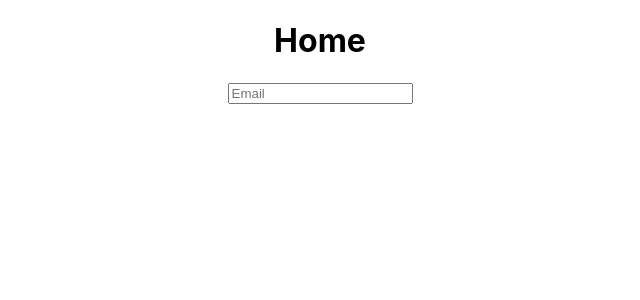
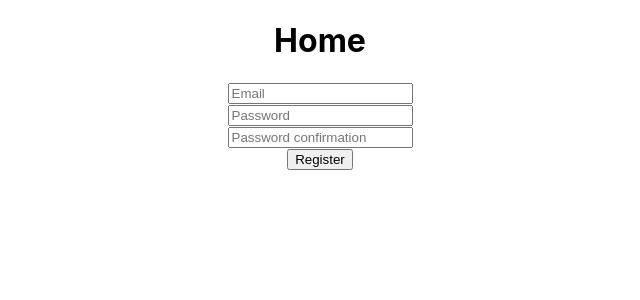
Before and after one commit to nils-vanderwerf/final-project-axi-disability-care-frontend, a React (Create React App) app: page / in a window 1280 px wide. Shown: the top 300 px of the page, without its empty margins (320-960 px from the left). Built offline with nearby package versions, Linux system fonts and the light colour scheme.

Commit message:
Can add user to API

```diff
--- a/src/components/auth/Registration.js
+++ b/src/components/auth/Registration.js
@@ -1,3 +1,4 @@
+import axios from 'axios';
 import React, { Component } from 'react'
 
 export default class Registration extends Component {
@@ -16,10 +17,27 @@ export default class Registration extends Component {
     handleSubmit(event) {
         console.log("form submitted")
         event.preventDefault()
+        axios.post('http://localhost:3001/api/v1/registrations', {
+                user: {
+                    email: this.state.email,
+                    password: this.state.password,
+                    password_confirmation: this.state.password_confirmation
+                }
+            },
+            { withCredentials: true }
+        ).then(response => {
+            console.log("registration res", response);
+        })
+        .catch(error => {
+            console.log("registration error", error)
+        })
     }
 
     handleChange(event) {
-        console.log("handle change", event)
+
+        this.setState({
+            [event.target.name]: event.target.value
+        })
     }
     render() {
         return (
@@ -32,8 +50,30 @@ export default class Registration extends Component {
                         value={this.state.email}
                         onChange={this.handleChange}
                         required>
+                    </input>
+                    <br/>
 
+                    <input
+                        type="password"
+                        name="password"
+                        placeholder="Password"
+                        value={this.state.password}
+                        onChange={this.handleChange}
+                        required>
                     </input>
+                    <br/>
+
+                    <input
+                        type="password"
+                        name="password_confirmation"
+                        placeholder="Password confirmation"
+                        value={this.state.password_confirmation}
+                        onChange={this.handleChange}
+                        required>
+                    </input>
+                    <br/>
+
+                    <button type="submit">Register</button>
                 </form>
 
             </div>
--- a/src/components/pages/Dashboard.js
+++ b/src/components/pages/Dashboard.js
@@ -4,6 +4,7 @@ export default function Dashboard() {
     return (
         <div>
             <h1>Dashboard</h1>
+
         </div>
     )
 }
```
